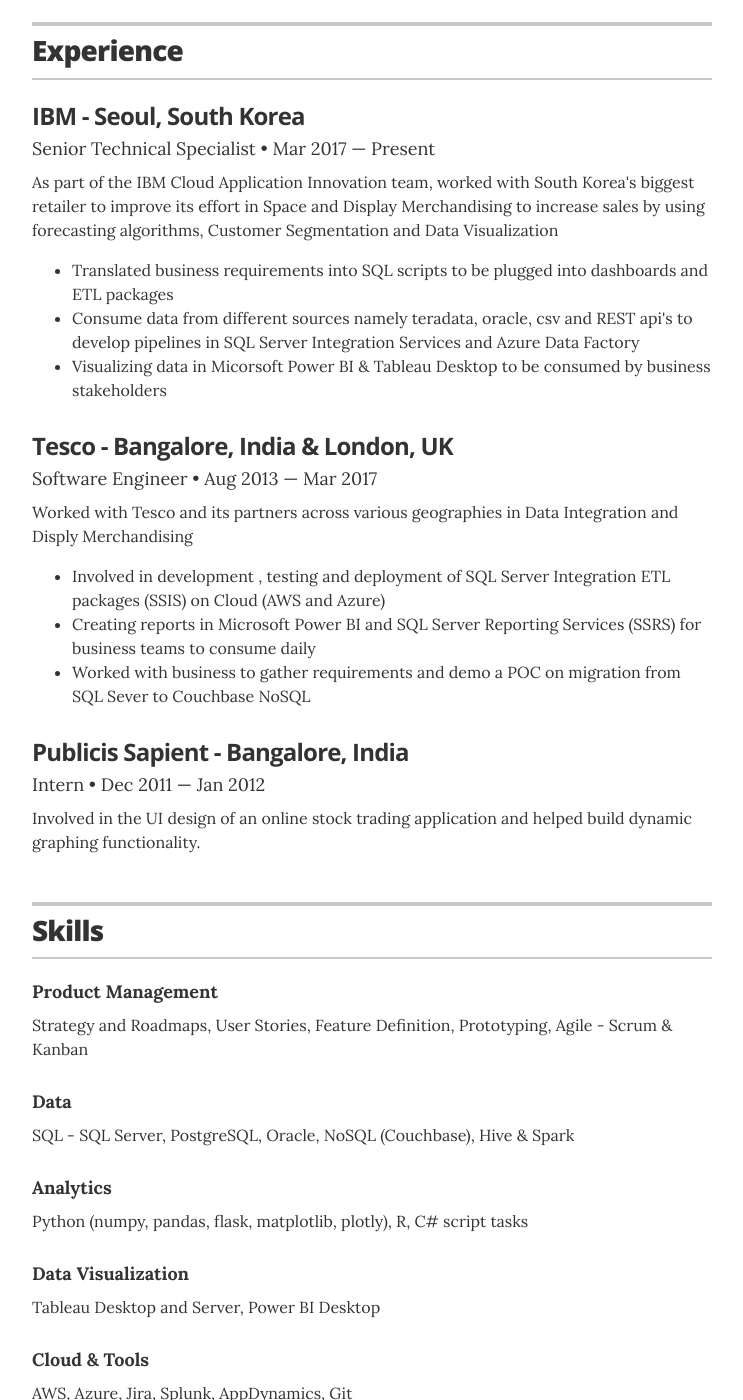
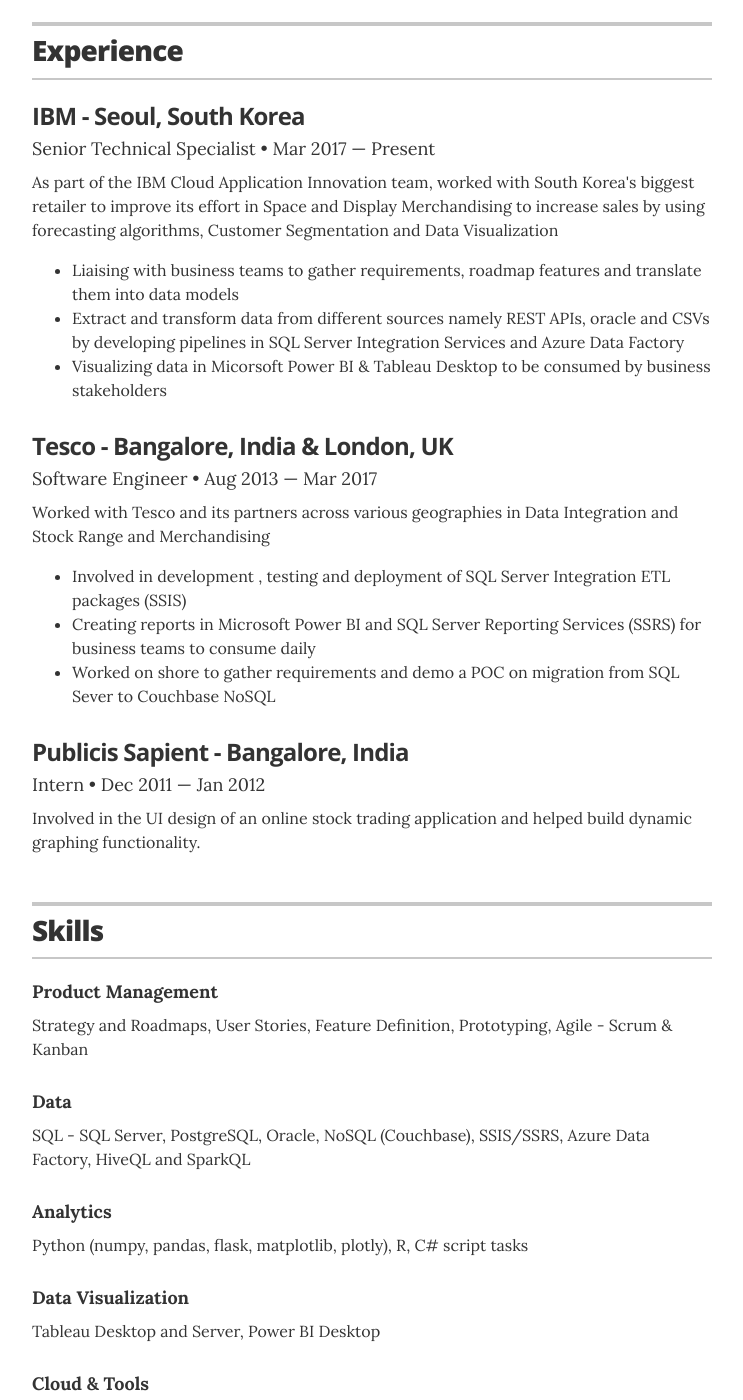
Before and after one commit to robathija/rohit-resume, a Jekyll site: the page built from index.html, in a window 1280 px wide and 1400 px high, scrolled down 499 px. Shown: the whole window, without its empty margins (268-1011 px from the left). Built offline with Jekyll 4.4.1, drawn with Linux system fonts in a browser that asks for light colours.

Commit message:
edited a couple of things matching my resume

```diff
--- a/_config.yml
+++ b/_config.yml
@@ -12,7 +12,7 @@
 resume_avatar:                  "true"
 resume_name:                    "Rohit Bathija"
 resume_title:                   "Data + BI + Product"
-resume_contact_email:           "rohit3991@gmail.com"
+resume_contact_email:           "robathija@gmail.com"
 resume_contact_telephone:       "+82 1049954855"
 resume_contact_address:         "Seoul, South Korea"
 resume_header_contact_info: "Seoul, South Korea | +82 1049954855 | rohit3991@gmail"
--- a/_data/experience.yml
+++ b/_data/experience.yml
@@ -3,13 +3,13 @@
 - company: IBM - Seoul, South Korea
   position: Senior Technical Specialist
   duration: Mar 2017 &mdash; Present
-  summary: As part of the IBM Cloud Application Innovation team, worked with South Korea's biggest retailer to improve its effort in Space and Display Merchandising to increase sales by using forecasting algorithms, Customer Segmentation and Data Visualization<ul class="resume-item-list"><li>Translated business requirements into SQL scripts to be plugged into dashboards and ETL packages</li><li>Consume data from different sources namely teradata, oracle, csv and REST api's to develop pipelines in SQL Server Integration Services and Azure Data Factory</li><li>Visualizing data in Micorsoft Power BI & Tableau Desktop to be consumed by business stakeholders</li></ul>
+  summary: As part of the IBM Cloud Application Innovation team, worked with South Korea's biggest retailer to improve its effort in Space and Display Merchandising to increase sales by using forecasting algorithms, Customer Segmentation and Data Visualization<ul class="resume-item-list"><li>Liaising with business teams to gather requirements, roadmap features and translate them into data models</li><li>Extract and transform data from different sources namely REST APIs, oracle and CSVs by developing pipelines in SQL Server Integration Services and Azure Data Factory</li><li>Visualizing data in Micorsoft Power BI & Tableau Desktop to be consumed by business stakeholders</li></ul>
 
 # Tesco PLC
 - company: Tesco - Bangalore, India & London, UK
   position: Software Engineer
   duration:  Aug 2013 &mdash; Mar 2017
-  summary: Worked with Tesco and its partners across various geographies in Data Integration and Disply Merchandising<ul class="resume-item-list"><li>Involved in development , testing and deployment of SQL Server Integration ETL packages (SSIS) on Cloud (AWS and Azure)</li><li>Creating reports in Microsoft Power BI and SQL Server Reporting Services (SSRS) for business teams to consume daily</li><li>Worked with business to gather requirements and demo a POC on migration from SQL Sever to Couchbase NoSQL</li>
+  summary: Worked with Tesco and its partners across various geographies in Data Integration and Stock Range and Merchandising<ul class="resume-item-list"><li>Involved in development , testing and deployment of SQL Server Integration ETL packages (SSIS)</li><li>Creating reports in Microsoft Power BI and SQL Server Reporting Services (SSRS) for business teams to consume daily</li><li>Worked on shore to gather requirements and demo a POC on migration from SQL Sever to Couchbase NoSQL</li>
 
 
 # Sapient
--- a/_data/skills.yml
+++ b/_data/skills.yml
@@ -6,7 +6,7 @@
 
 # Data
 - skill: Data
-  description: SQL - SQL Server, PostgreSQL, Oracle, NoSQL (Couchbase), Hive & Spark
+  description: SQL - SQL Server, PostgreSQL, Oracle, NoSQL (Couchbase), SSIS/SSRS, Azure Data Factory, HiveQL and SparkQL
 
 # Programming
 - skill: Analytics
--- a/_layouts/resume.html
+++ b/_layouts/resume.html
@@ -35,7 +35,7 @@
 
         <div class="executive-summary no-print" itemprop="description">
           {{ site.resume_header_intro }}
-		  <a href="https://drive.google.com/file/d/189zixn8EIlkFQ_CSKzGROYgqJ5d2Anfj/view?usp=sharing" target="_blank" class="resume-button no-print" itemprop="email">Resume</a>
+		  <a href="https://drive.google.com/file/d/172hRb_9i4kUFAm4-DRX58Y4vVZoSXNmw/view?usp=sharing" target="_blank" class="resume-button no-print" itemprop="email">Resume</a>
         </div>
 
         {% if site.resume_looking_for_work == 'yes' %}
```
